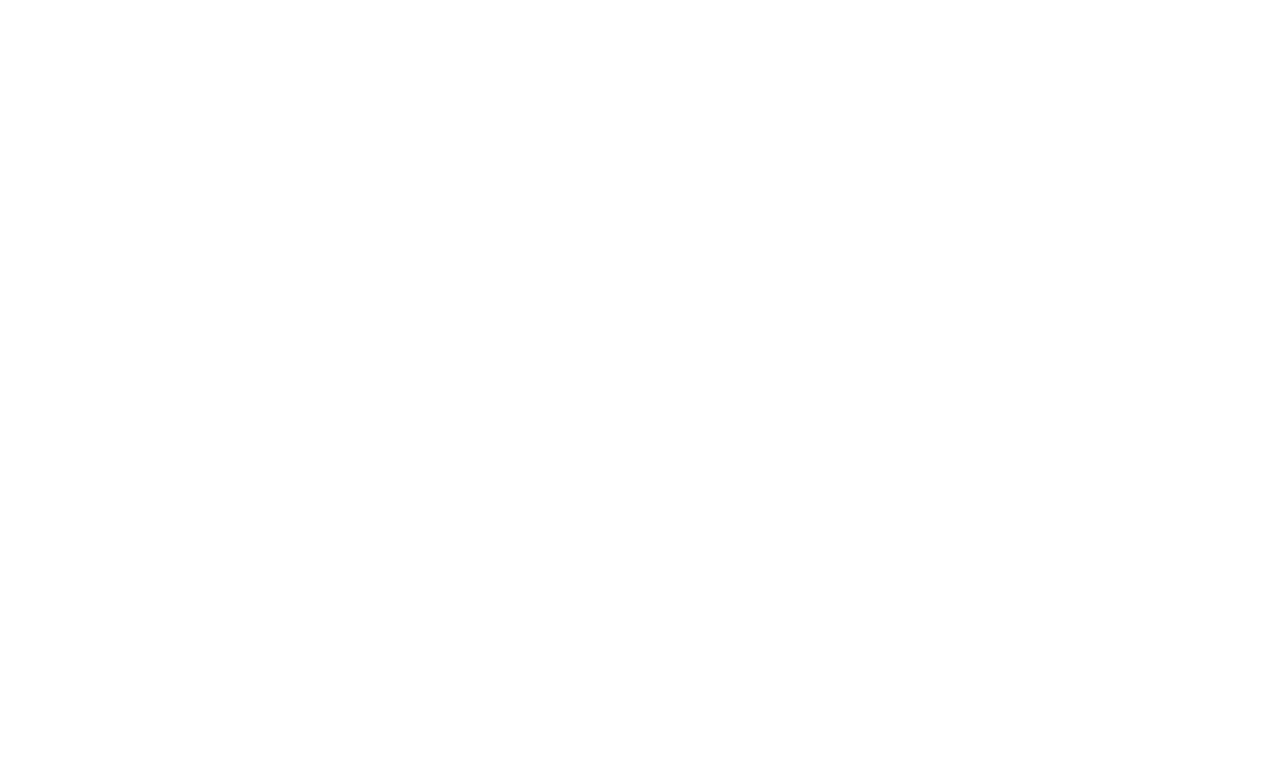
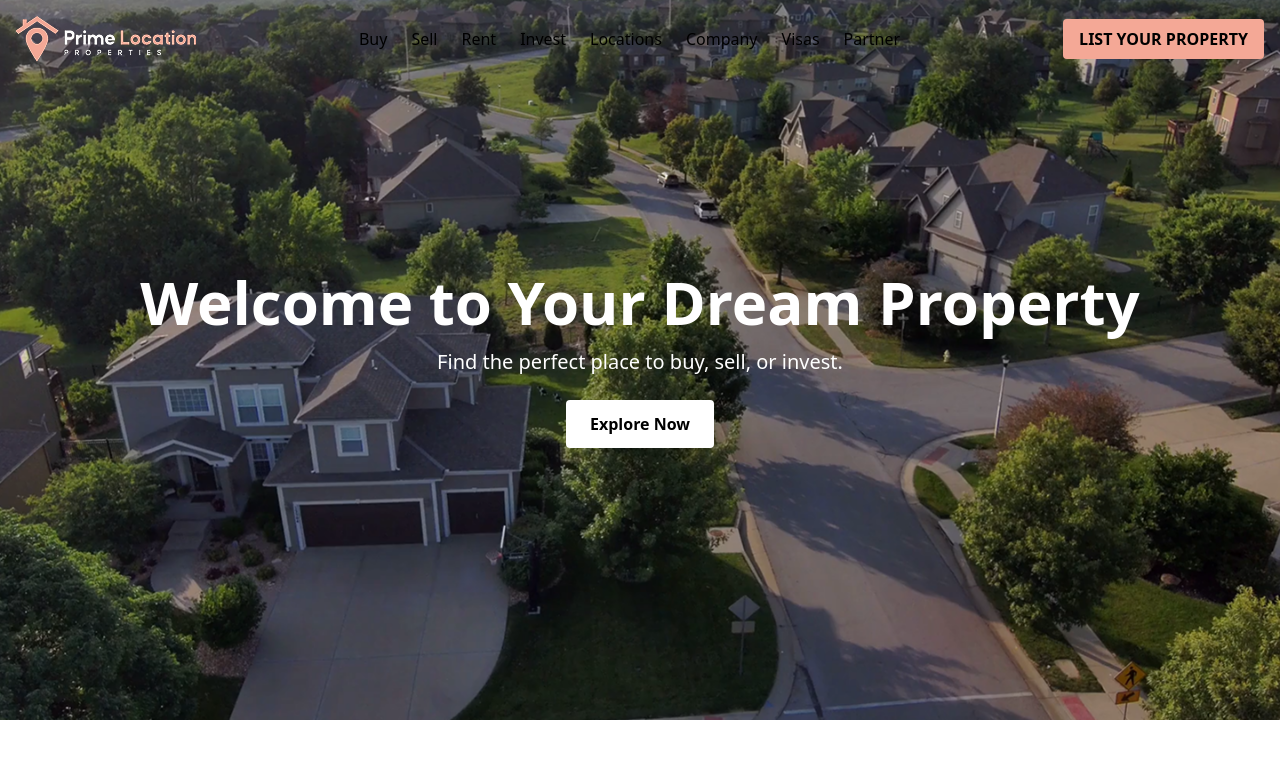
Before and after one commit to Md-Sifat-code/officetask2, a React (Vite) app: page / in a window 1280 px wide. Shown: the top 758 px of the page. Built offline with nearby package versions, Linux system fonts and the light colour scheme.

Commit message:
Navbar done for all component and hero done

```diff
--- a/src/Layouts/Main_Layout.tsx
+++ b/src/Layouts/Main_Layout.tsx
@@ -1,9 +1,11 @@
 import React from 'react';
 import { Outlet } from 'react-router-dom';
+import Navbar from '../components/Navbar';
 
 const MainLayout: React.FC = () => {
   return (
     <div>
+        <Navbar/>
       <Outlet/>
     </div>
   );
--- a/src/Pages/Buy.tsx
+++ b/src/Pages/Buy.tsx
@@ -1,10 +1,13 @@
 import React from 'react';
-import { Outlet } from 'react-router-dom';
+
+import Hero from '../components/Hero';
 
 const Buy: React.FC = () => {
   return (
     <div>
-      <Outlet/>
+      <div>
+        <Hero/>
+      </div>
     </div>
   );
 };
--- /dev/null
+++ b/src/components/Hero.tsx
@@ -0,0 +1,20 @@
+import React from 'react';
+
+const Hero: React.FC = () => {
+  return (
+    <div className="relative w-full h-[90vh] bg-cover bg-center" style={{ backgroundImage: 'url("/assets/herobg.png")' }}>
+
+
+      {/* Content */}
+      <div className="relative z-10 flex flex-col items-center justify-center h-full text-center text-white px-4">
+        <h1 className="text-4xl md:text-6xl font-bold mb-4">Welcome to Your Dream Property</h1>
+        <p className="text-lg md:text-xl mb-6">Find the perfect place to buy, sell, or invest.</p>
+        <button className="bg-white text-black px-6 py-3 font-semibold rounded hover:bg-gray-200 transition">
+          Explore Now
+        </button>
+      </div>
+    </div>
+  );
+};
+
+export default Hero;
--- /dev/null
+++ b/src/components/Navbar.tsx
@@ -0,0 +1,36 @@
+import React from 'react';
+
+const Navbar: React.FC = () => {
+  return (
+    <div className="fixed top-0 left-0 w-full bg-transparent z-50">
+      <div className="max-w-7xl mx-auto px-4 py-4 flex flex-row justify-between items-center">
+
+        {/* Logo */}
+        <div className="text-2xl font-bold text-white">
+          <img src="/assets/logo.png" alt="" />
+        </div>
+
+        {/* Navigation Links */}
+        <div className="hidden md:flex space-x-6 text-black">
+          <a href="#" className="hover:text-gray-300">Buy</a>
+          <a href="#" className="hover:text-gray-300">Sell</a>
+          <a href="#" className="hover:text-gray-300">Rent</a>
+          <a href="#" className="hover:text-gray-300">Invest</a>
+          <a href="#" className="hover:text-gray-300">Locations</a>
+          <a href="#" className="hover:text-gray-300">Company</a>
+          <a href="#" className="hover:text-gray-300">Visas</a>
+          <a href="#" className="hover:text-gray-300">Partner</a>
+        </div>
+
+        {/* CTA Button */}
+        <div>
+          <button className="buttonbg text-black font-semibold px-4 py-2 rounded hover:bg-gray-200 transition">
+            LIST YOUR PROPERTY
+          </button>
+        </div>
+      </div>
+    </div>
+  );
+};
+
+export default Navbar;
--- a/src/index.css
+++ b/src/index.css
@@ -1 +1,5 @@
 @import "tailwindcss";
+
+.buttonbg{
+  background-color: #F4A896;
+}
```
Also changed, not shown: public/assets/herobg.png (added), public/assets/logo.png (added).
